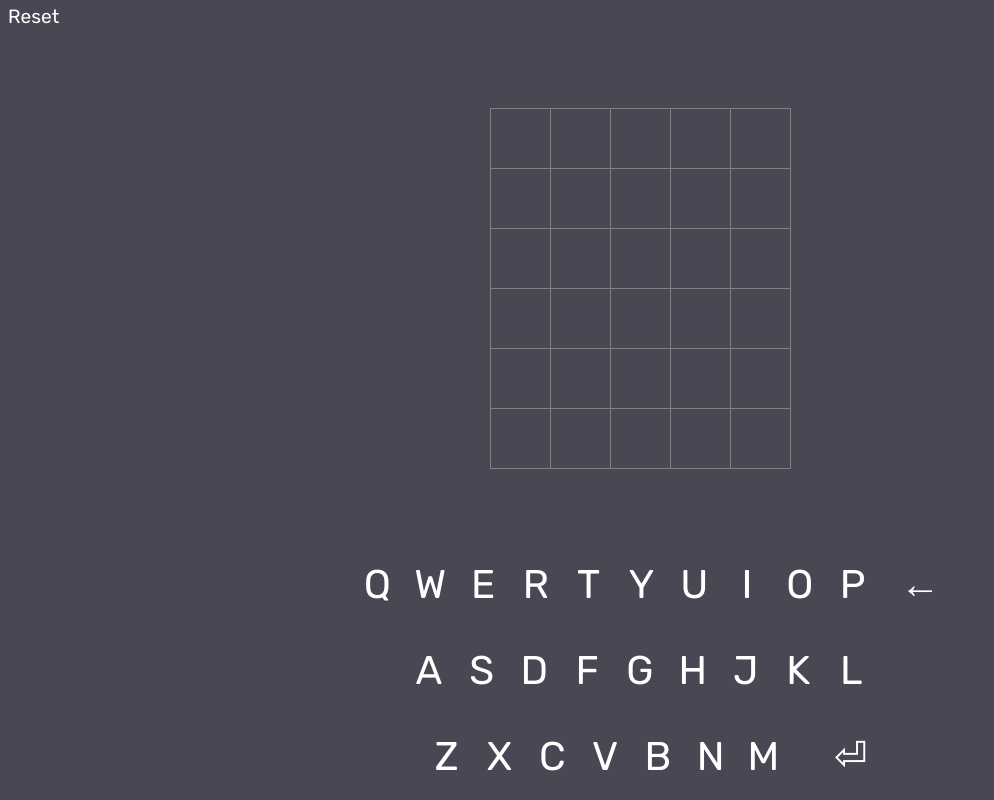
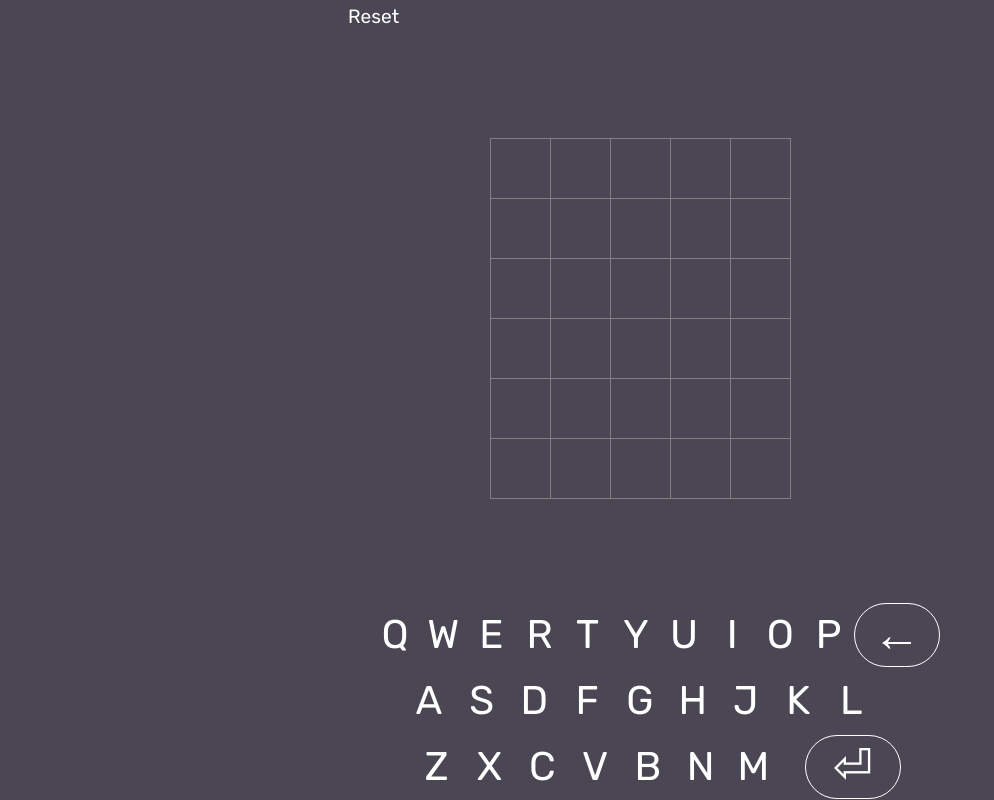
Before and after one commit to noncuro/pairdle, a React (Create React App) app: page / in a window 1280 px wide. Shown: the whole page, without its empty margins (0-994 px from the left). Built offline with nearby package versions, Linux system fonts and the light colour scheme.

Commit message:
Refactor logic for keyboard shortcuts

```diff
--- a/src/App.tsx
+++ b/src/App.tsx
@@ -1,17 +1,20 @@
-import React from 'react';
+import React, {useCallback} from 'react';
 import './App.css';
 import LetterTable from "./Components/LetterTable";
 import Keyboard from "./Components/Keyboard";
-import {RecoilRoot} from "recoil";
 import styled from "styled-components";
 import ResetButton from "./Components/ResetButton";
+import {useActions} from "./actions";
 
 const Wrapper = styled.div`
+  max-width: 600px;
+  margin-left: auto;
+  margin-right: auto;
   text-align: center;
   height: 100%;
   display: flex;
   flex-direction: column;
-  @media(max-height:500px) and (min-aspect-ratio: 1/1){
+  @media (max-height: 500px) and (min-aspect-ratio: 1/1) {
     flex-direction: row;
     align-items: center;
   }
@@ -28,16 +31,34 @@ const Header = styled.header`
 
 
 function App() {
+    const {doEnter, doBackspace, doClickLetter} = useActions()
+
+    const onKeyDown = useCallback((key: string) => {
+        if (key === "Enter") {
+            doEnter();
+            return
+        }
+        if (key === "Backspace") {
+            doBackspace()
+            return
+        }
+        if ((/^[a-zA-Z]$/).test(key)) {
+            doClickLetter(key.toUpperCase())()
+        }
+
+    }, [doEnter, doBackspace, doClickLetter])
+
     return (
-        <RecoilRoot>
-            <Wrapper>
+        <Wrapper tabIndex={-1}
+                 onKeyPress={(e) => {
+                     onKeyDown(e.key)
+                 }}>
             <Header>
                 <ResetButton/>
             </Header>
             <LetterTable/>
             <Keyboard/>
         </Wrapper>
-        </RecoilRoot>
     );
 }
 
--- a/src/Components/Keyboard.tsx
+++ b/src/Components/Keyboard.tsx
@@ -1,7 +1,9 @@
 import styled from "styled-components";
-import {useRecoilState, useRecoilValue, useSetRecoilState} from "recoil";
-import {boardColorState, boardState, ColorT, currentWordState, keyboardColor} from "../store";
+import {useRecoilValue} from "recoil";
+import {ColorT, currentWordState, keyboardColor} from "../store";
 import {colorCss} from "./LetterTable";
+import React from "react";
+import {useActions} from "../actions";
 
 const letters = ["QWERTYUIOP",
     "ASDFGHJKL",
@@ -22,92 +24,67 @@ const Row = styled.div`
   padding: 1px 0;
 `
 const Letter = styled.div<{ color?: ColorT }>`
+  //border: inherit;
+  line-height: 1;
+  //height: 2em;
   background-color: inherit;
-  border: inherit;
   color: inherit;
   padding: 0.3em 0.15em;
-  font-size: min(clamp(1.5em, 5vw, 4em),5vh);
+  font-size: min(clamp(1.5em, 5vw, 4em), 5vh);
   border-radius: 0.7em;
   width: 2ch;
   text-align: center;
   ${props => props.color && colorCss[props.color]}
   cursor: pointer;
+
+  display: grid;
+  place-content: center;
 `
 
 const SpecialButton = styled(Letter)<{ disabled: boolean }>`
   width: 2em;
   background-color: ${props => props.disabled ? "inherit" : "green"};
   justify-self: flex-end;
+  font-size: 3em;
+  line-height: 0;
+  border: 1px solid white;
 `
 
 const Backspace = styled(SpecialButton)`
 `
 
 const Enter = styled(SpecialButton)`
-    margin-left: 0.5em;
+  margin-left: 0.5em;
 `
 
+
 const Keyboard = () => {
-    const [word, setWord] = useRecoilState(currentWordState)
+    const word = useRecoilValue(currentWordState)
     const keyboardColorMap = useRecoilValue(keyboardColor)
-    const setBoard = useSetRecoilState(boardState)
-    const setColors = useSetRecoilState(boardColorState)
-    const onLetterClick = (letter: string) => () => {
-        if (letter === "⏎") {
-            doEnter()
-            return
-        }
-        if (letter === "←") {
-            setWord(w => w.slice(0, -1))
-            return
-        }
-        setWord(w => w.length < 5 ? w + letter : w)
-    }
-    const doEnter = () => {
-        if (word.length !== 5) {
-            return
-        }
-        setBoard(b => [...b, word])
-        setColors(i => [...i, ["Black", "Black", "Black", "Black", "Black"]])
-        setWord("")
-    }
-    return <Container
-        tabIndex={-1}
-        onKeyDown={e => {
-            if (e.key === "Enter") {
-                doEnter();
-                return
-            }
-            if (e.key === "Backspace") {
-                setWord(w => w.slice(0, -1))
-                return
-            }
-            if ((/^[a-zA-Z]$/).test(e.key)) {
-                onLetterClick(e.key.toUpperCase())()
-            }
-        }}>
+
+    const {doEnter, doBackspace, doClickLetter} = useActions()
+
+    return <Container>
         <Row
             style={{marginLeft: "2em"}}
         >{letters[0].split("").map((letter, letteri) =>
             <Letter
                 color={keyboardColorMap[letter]}
-                onClick={onLetterClick(letter)} key={letteri}>{letter}</Letter>)}
+                onClick={doClickLetter(letter)} key={letteri}>{letter}</Letter>)}
             <Backspace
                 disabled={word.length === 0}
-                onClick={() => {
-                    setWord(w => w.slice(0, -1))
-                }}>←</Backspace>
+                onClick={doBackspace}>←</Backspace>
         </Row>
         <Row>{letters[1].split("").map((letter, letteri) =>
             <Letter
                 color={keyboardColorMap[letter]}
-                onClick={onLetterClick(letter)} key={letteri}>{letter}</Letter>)}</Row>
+                onClick={doClickLetter(letter)} key={letteri}>{letter}</Letter>)}</Row>
         <Row
             style={{marginLeft: "2em"}}
         >{letters[2].split("").map((letter, letteri) =>
             <Letter
                 color={keyboardColorMap[letter]}
-                onClick={onLetterClick(letter)} key={letteri}>{letter}</Letter>)}
+                onClick={doClickLetter(letter)} key={letteri}>{letter}</Letter>)}
             <Enter
                 disabled={word.length !== 5}
                 onClick={() => {
--- /dev/null
+++ b/src/actions.ts
@@ -0,0 +1,40 @@
+import {useRecoilState, useSetRecoilState} from "recoil";
+import {boardColorState, boardState, currentWordState} from "./store";
+import {useCallback} from "react";
+
+export const useActions = (): {
+    doEnter: () => (boolean);
+    doBackspace: () => void;
+    doClickLetter: (letter: string) => () => void
+} => {
+    const [word, setWord] = useRecoilState(currentWordState)
+    const setBoard = useSetRecoilState(boardState)
+    const setColors = useSetRecoilState(boardColorState)
+    const doEnter = useCallback(() => {
+        if (word.length !== 5) {
+            return false
+        }
+        setBoard(b => [...b, word])
+        setColors(i => [...i, ["Black", "Black", "Black", "Black", "Black"]])
+        setWord("")
+        return true
+    }, [word, setBoard, setColors, setWord])
+
+    const doBackspace = useCallback(() => {
+        return setWord(w => w.slice(0, -1))
+    }, [setWord])
+
+    const onLetterClick = useCallback((letter: string) => () => {
+        if (letter === "⏎") {
+            doEnter()
+            return
+        }
+        if (letter === "←") {
+            setWord(w => w.slice(0, -1))
+            return
+        }
+        setWord(w => w.length < 5 ? w + letter : w)
+    }, [doEnter, setWord])
+
+    return {doEnter, doBackspace, doClickLetter: onLetterClick}
+}
--- a/src/index.tsx
+++ b/src/index.tsx
@@ -4,10 +4,14 @@ import './index.css';
 import App from './App';
 import * as serviceWorkerRegistration from './serviceWorkerRegistration';
 import reportWebVitals from './reportWebVitals';
+import {RecoilRoot} from "recoil";
 
 ReactDOM.render(
     <React.StrictMode>
-        <App/>
+
+        <RecoilRoot>
+            <App/>
+        </RecoilRoot>
     </React.StrictMode>,
     document.getElementById('root')
 );
```
Lines whose indentation alone changed are shown as unchanged.
